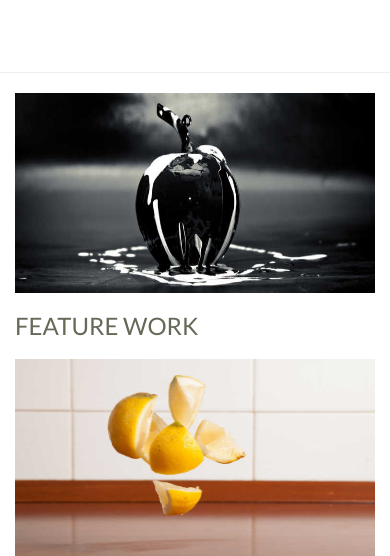
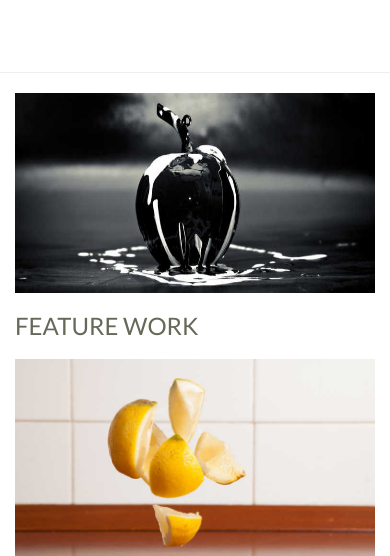
Before and after one commit to ahmadssb/udacity-assignment-1, a website: page index.html in a window 390 px wide. Shown: the part 234-790 px from the top of the page. Drawn offline with nearby package versions, Linux system fonts and the light colour scheme.

Commit message:
Remove featured-food style

```diff
--- a/css/style.css
+++ b/css/style.css
@@ -35,10 +35,6 @@
   .title-discription {
     font-size: 5vw;
     text-align: center;
-  }
-  .featured-food  {
-    max-height: 200px;
-    width: 100%;
   }
 
 }
```
